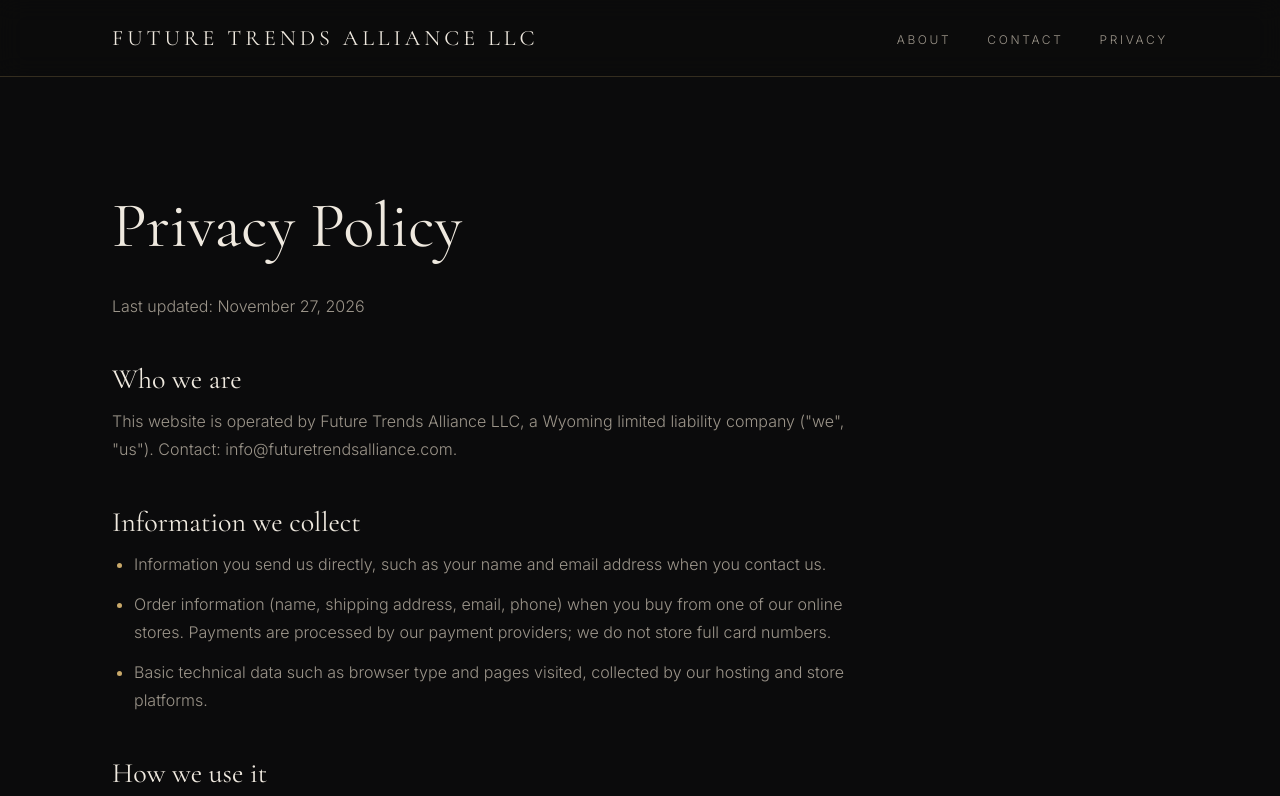
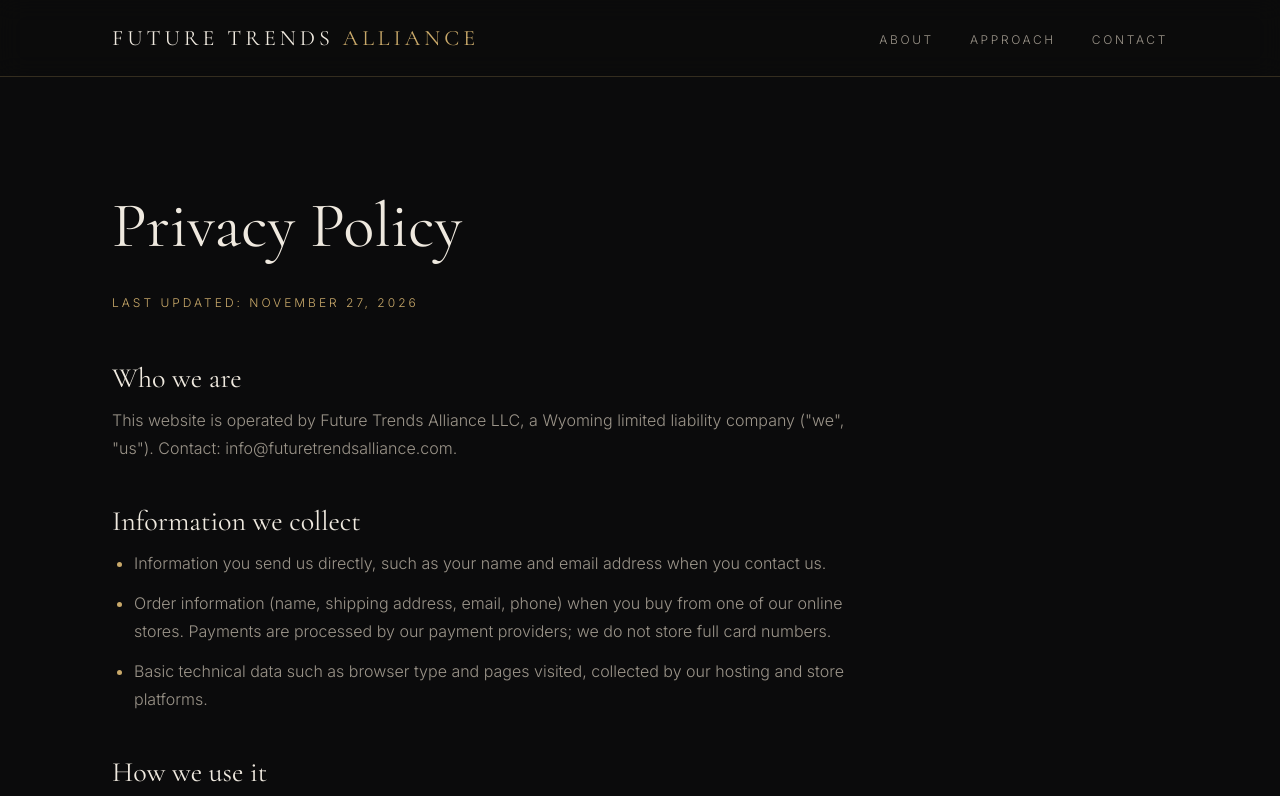
Before and after one commit to Farishli-tech/futuretrendsalliance-site, a plain HTML site: page privacy.html in a window 1280 px wide. Shown: the top 796 px of the page. Drawn offline with nearby package versions, Linux system fonts and the light colour scheme.

Commit message:
Update privacy.html

```diff
--- a/privacy.html
+++ b/privacy.html
@@ -8,12 +8,12 @@
 </head>
 <body>
 <header><div class="wrap">
-  <a class="brand" href="/">Future Trends Alliance LLC</a>
-  <nav><a href="/#about">About</a><a href="/#contact">Contact</a><a href="privacy.html">Privacy</a></nav>
+  <a class="brand" href="/">Future Trends <span>Alliance</span></a>
+  <nav><a href="/#about">About</a><a href="/#approach">Approach</a><a href="/#contact">Contact</a></nav>
 </div></header>
 <main class="doc"><div class="wrap">
   <h1>Privacy Policy</h1>
-  <p>Last updated: November 27, 2026</p>
+  <p class="date">Last updated: November 27, 2026</p>
 
   <h2>Who we are</h2>
   <p>This website is operated by Future Trends Alliance LLC, a Wyoming limited liability company ("we", "us"). Contact: info@futuretrendsalliance.com.</p>
```
